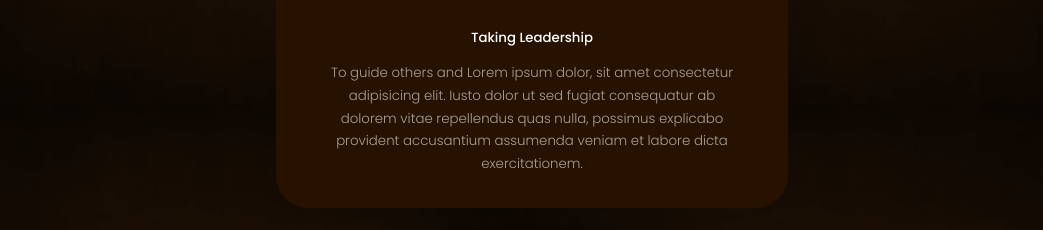
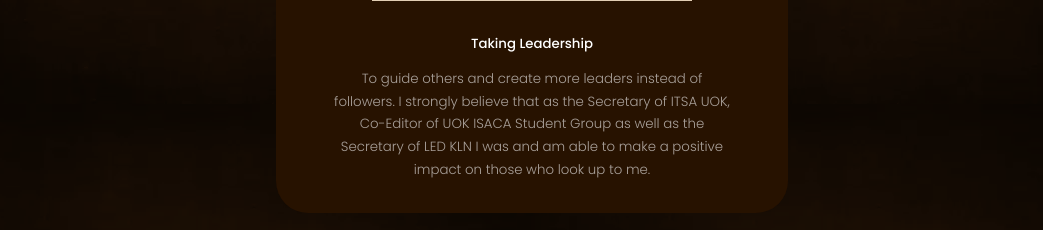
Before and after one commit to HansiKR/HansiPortfolio, a React (Create React App) app: page / in a window 1280 px wide. Shown: the part 4900-5130 px from the top of the page, without its empty margins (108-1151 px from the left). Built offline with nearby package versions, Linux system fonts and the light colour scheme.

Commit message:
Added favicon and Updated ExtraCurricular descriptions

```diff
--- a/public/index.html
+++ b/public/index.html
@@ -5,6 +5,7 @@
     <meta http-equiv="X-UA-Compatible" content="IE=edge" />
     <meta name="viewport" content="width=device-width, initial-scale=1.0" />
     <title>Hansi Radhakrishnan</title>
+    <link rel="icon" href="favicon.ico" />
 
   </head>
   <body>
--- a/src/components/extrawork/Extrawork.jsx
+++ b/src/components/extrawork/Extrawork.jsx
@@ -19,25 +19,25 @@
     image: EB,
     title: "Taking Leadership",
     description:
-      "To guide others and Lorem ipsum dolor, sit amet consectetur adipisicing elit. Iusto dolor ut sed fugiat consequatur ab dolorem vitae repellendus quas nulla, possimus explicabo provident accusantium assumenda veniam et labore dicta exercitationem.",
+      "To guide others and create more leaders instead of followers. I strongly believe that as the Secretary of ITSA UOK, Co-Editor of UOK ISACA Student Group as well as the Secretary of LED KLN I was and am able to make a positive impact on those who look up to me.",
   },
   {
     image: Speaker,
     title: "Sharing Knowledge",
     description:
-      "Lorem ipsum dolor, sit amet consectetur adipisicing elit. Iusto dolor ut sed fugiat consequatur ab dolorem vitae repellendus quas nulla, possimus explicabo provident accusantium assumenda veniam et labore dicta exercitationem.",
+      "To share what I know and help others be better version of themselves. My journey as a guest speaker is fairly new and have been a great exposure to me. I expect to continue this journey and improve myself while also helping others improve themselves.",
   },
   {
     image: Moderator,
     title: "Managing People",
     description:
-      "To guide others and Lorem ipsum dolor, sit amet consectetur adipisicing elit. Iusto dolor ut sed fugiat consequatur ab dolorem vitae repellendus quas nulla, possimus explicabo provident accusantium assumenda veniam et labore dicta exercitationem.",
+      "To facilitate and guide various types of events including discussons, webinars, orientations, competitions, etc. Over the past couple of year I have played my part as a moderator in 20+ event. This is most definitely an area that I enjoy out of my regular work.",
   },
   {
     image: Achiever,
     title: "Reaching Heights",
     description:
-      "To guide others and Lorem ipsum dolor, sit amet consectetur adipisicing elit. Iusto dolor ut sed fugiat consequatur ab dolorem vitae repellendus quas nulla, possimus explicabo provident accusantium assumenda veniam et labore dicta exercitationem.",
+      "To challenge myself and stand out amidst a crowd. I do not hesitate to step out of my comfort zone and expose myself to a different aspect life. Parcticipating in competitions such as hackathons and ideathons have always taught me to face both victories and loses with a smile.",
   },
 ];
 
--- a/src/components/footer/Footer.jsx
+++ b/src/components/footer/Footer.jsx
@@ -23,13 +23,13 @@
       </ul>
 
       <div className='footer__socials'>
-        <a href="https://facebook.com/HasiSpeaks/">
+        <a href="https://facebook.com/HasiSpeaks/" target="_blank">
           <FontAwesomeIcon icon={faFacebook} className="footer__socials-icon"></FontAwesomeIcon>
         </a>
-        <a href="https://www.instagram.com/itzmehansi_/">
+        <a href="https://www.instagram.com/itzmehansi_/" target="_blank">
           <FontAwesomeIcon icon={faInstagram} className="footer__socials-icon"></FontAwesomeIcon>
         </a>
-        <a href="https://twitter.com/HansiSpeaks">
+        <a href="https://twitter.com/HansiSpeaks" target="_blank">
           <FontAwesomeIcon icon={faTwitter} className="footer__socials-icon"></FontAwesomeIcon>
         </a>
 
--- a/src/components/portfolio/portfolio.css
+++ b/src/components/portfolio/portfolio.css
@@ -6,7 +6,7 @@
 
 .portfolio__item {
     background: var(--background-color-lighter);
-    padding: 1.3rem;
+    padding: 1rem;
     border-radius: 2rem;
     border: 1px solid transparent;
     transition: var(--transition);
@@ -23,7 +23,7 @@
 }
 
 .portfolio__item-image{
-    /* transform: scale(0.9); */
+    /* transform: scale(0.6); */
     margin-bottom: 0.3rem;
 }
 
```
Also changed, not shown: 1 other file (tests, documents, lock files or other folders).
